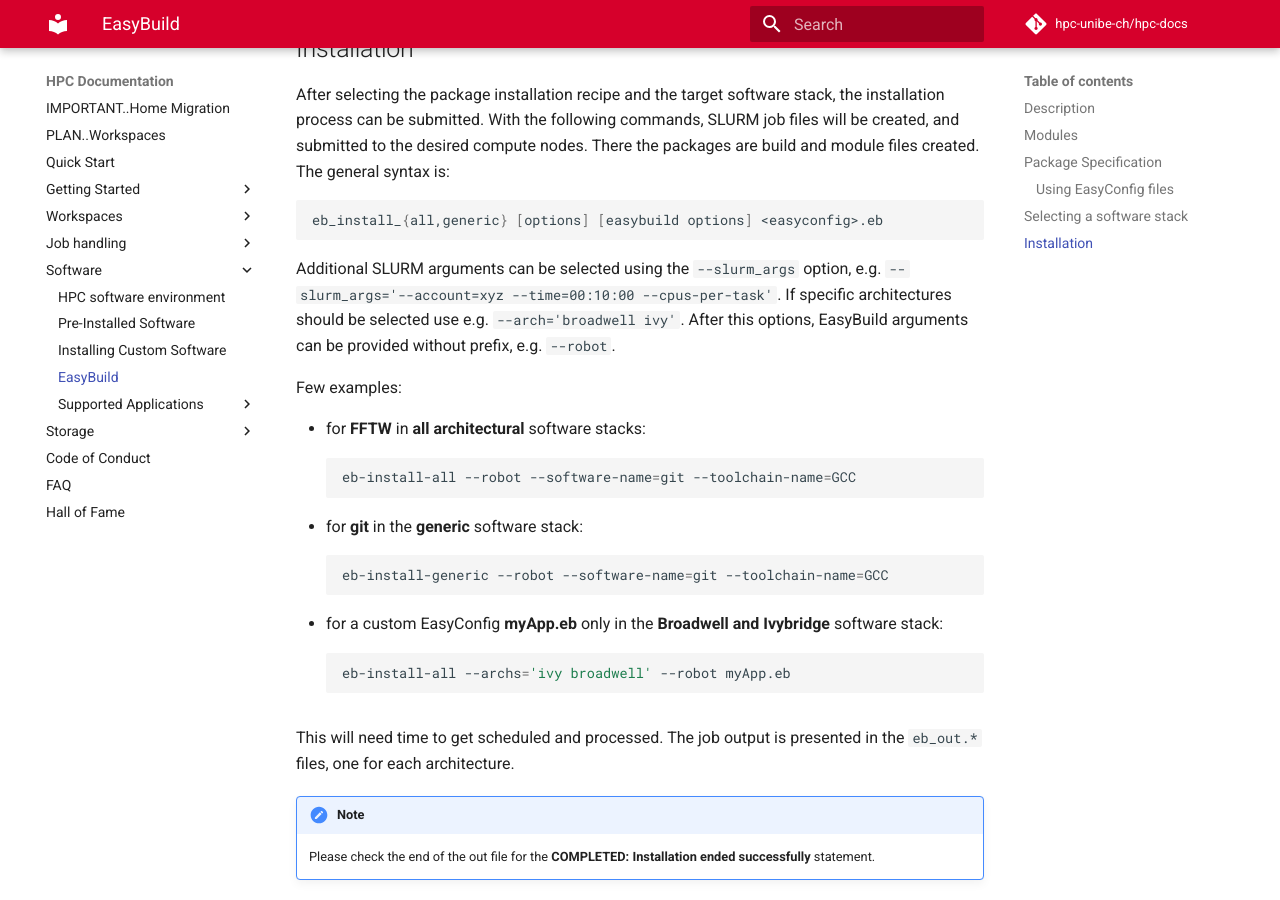
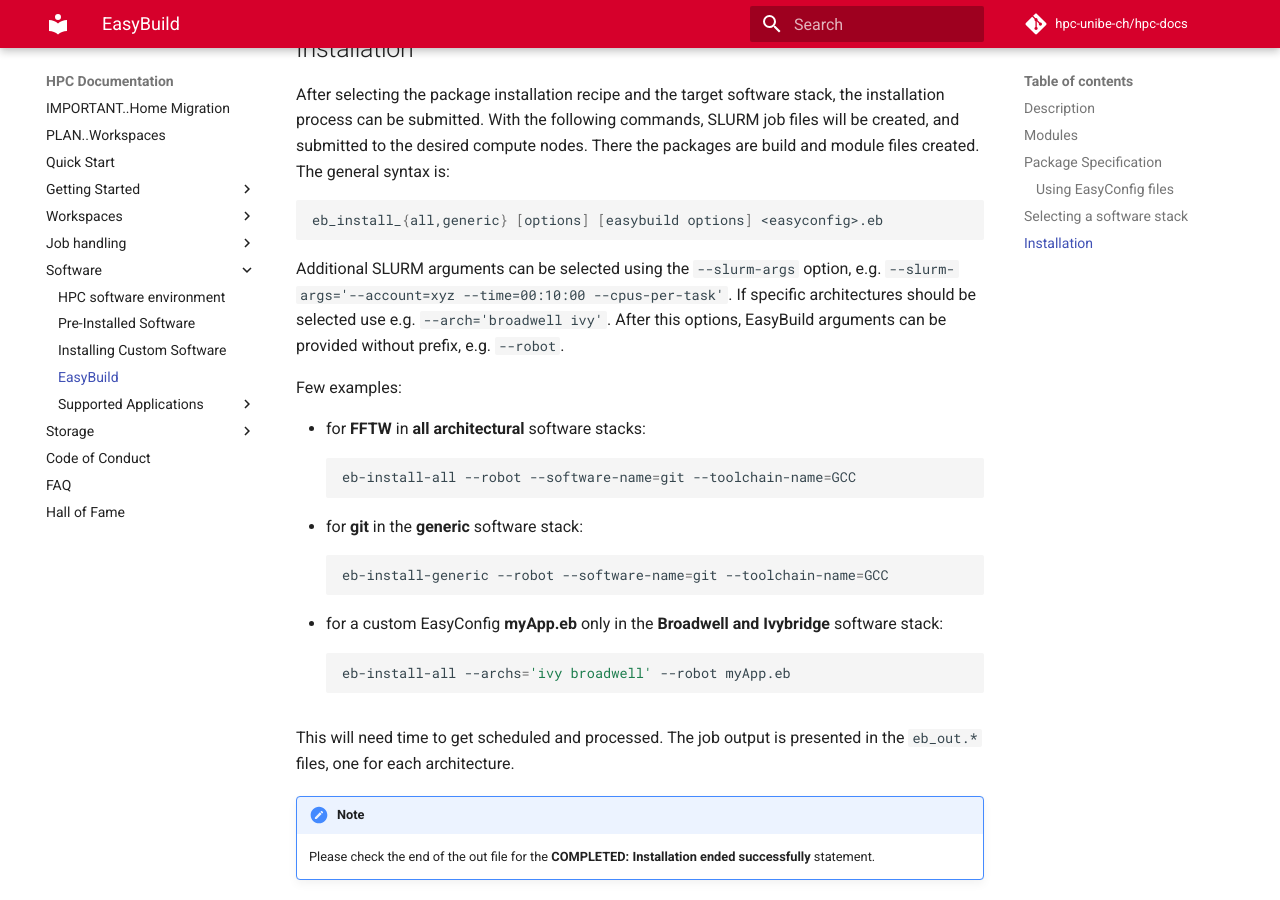
Before and after one commit to hpc-unibe-ch/hpc-unibe-ch.github.io, an MkDocs documentation site: the page built from docs/software/EasyBuild.md, in a window 1280 px wide and 900 px high, scrolled down 2282 px. Built offline with MkDocs 1.6.1 and Material for MkDocs 9.7.7, drawn with Linux system fonts in a browser that asks for light colours; comment, search, counter and statistics services are not loaded.

Commit message:
eb-install opts format corrections

````diff
--- a/docs/software/EasyBuild.md
+++ b/docs/software/EasyBuild.md
@@ -78,7 +78,7 @@ With the following commands, SLURM job files will be created, and submitted to t
 ```Bash
 eb_install_{all,generic} [options] [easybuild options] <easyconfig>.eb
 ```
-Additional SLURM arguments can be selected using the `--slurm_args` option, e.g. `--slurm_args='--account=xyz --time=00:10:00 --cpus-per-task'`. If specific architectures should be selected use e.g. `--arch='broadwell ivy'`. After this options, EasyBuild arguments can be provided without prefix, e.g. `--robot`.
+Additional SLURM arguments can be selected using the `--slurm-args` option, e.g. `--slurm-args='--account=xyz --time=00:10:00 --cpus-per-task'`. If specific architectures should be selected use e.g. `--arch='broadwell ivy'`. After this options, EasyBuild arguments can be provided without prefix, e.g. `--robot`.
 
 Few examples:
 
````
